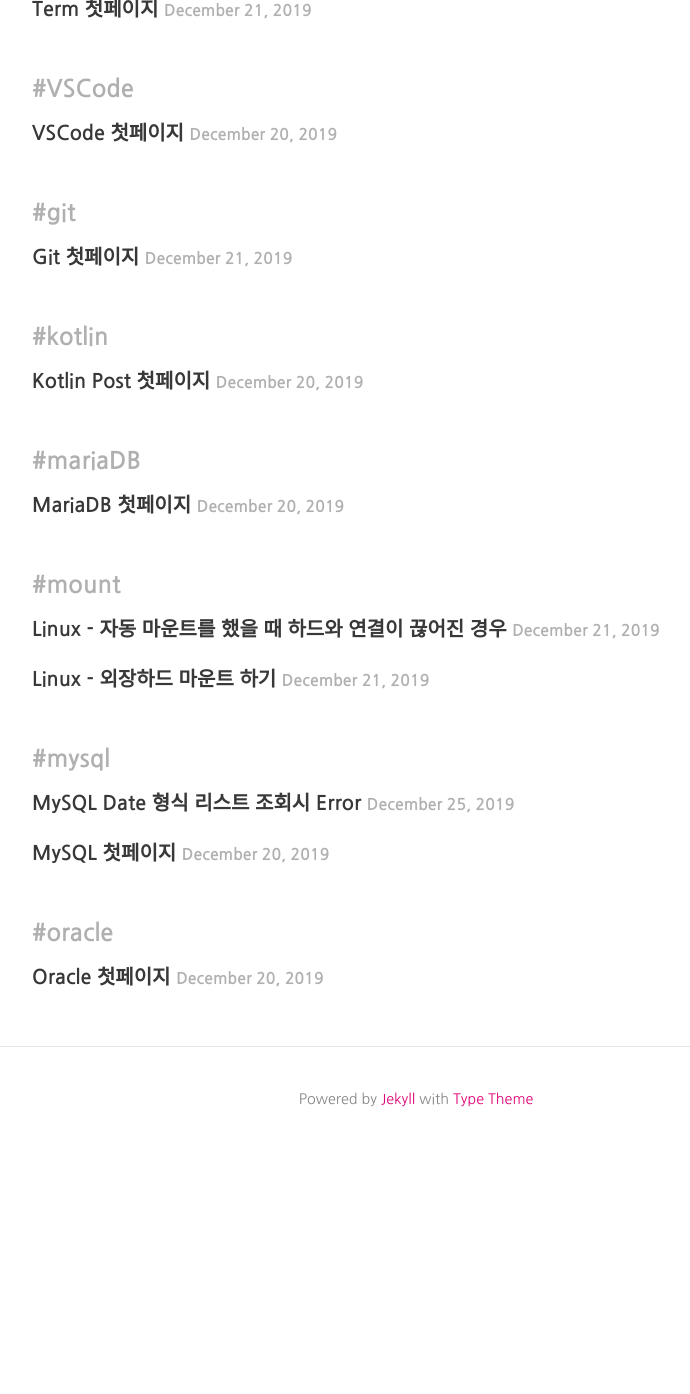
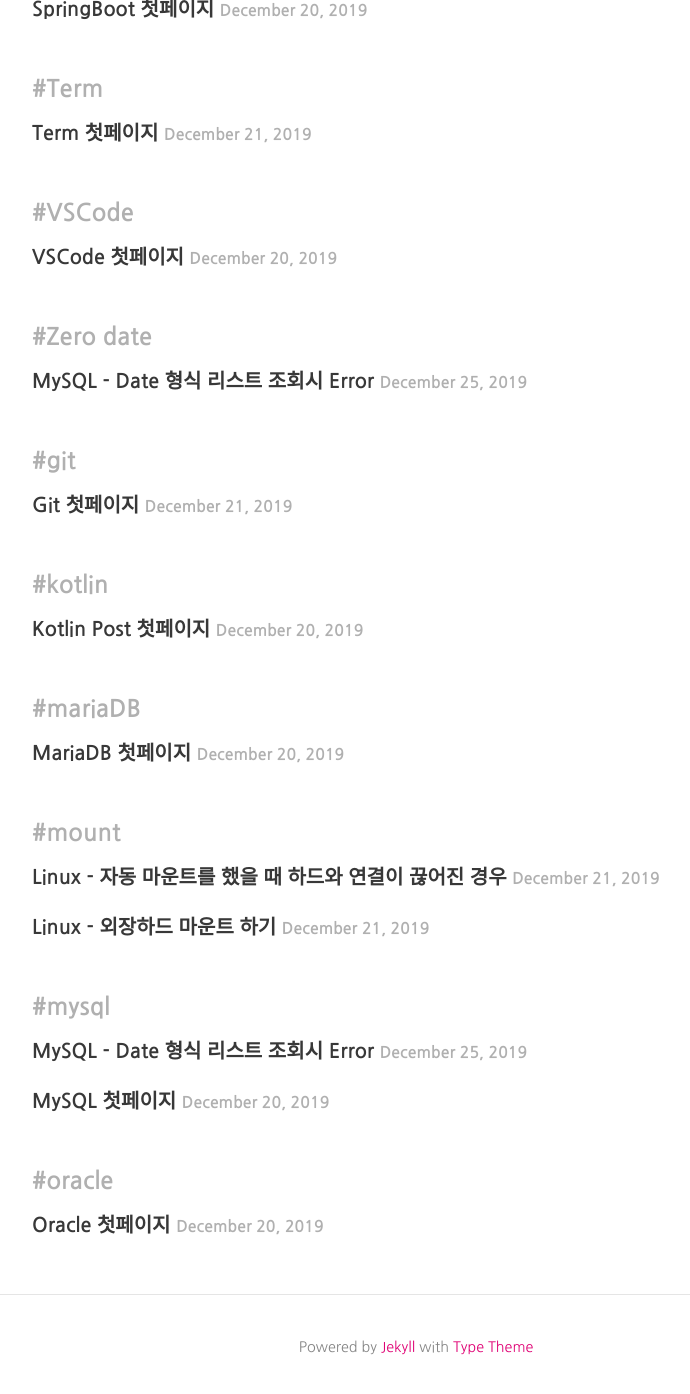
Before and after one commit to devDeuk/devdeuk.github.io, a Jekyll site: the page built from tags.html, in a window 1280 px wide and 1400 px high, scrolled down 2528 px. Shown: the top 1394 px of the window, without its empty margins (224-914 px from the left). Built offline with Jekyll 4.4.1, drawn with Linux system fonts in a browser that asks for light colours; nearby versions of some CDN libraries; comment, search, counter and statistics services are not loaded; before the commit the page ends 3680 px from its top, so only the background shows below that; some of the changed text lies outside the part shown.

Commit message:
com.mysql.cj.exceptions.DataReadException

```diff
--- a/_posts/DB-MySQL/2019-12-25-mysql-1.md
+++ b/_posts/DB-MySQL/2019-12-25-mysql-1.md
@@ -1,9 +1,9 @@
 ---
 layout: post
-title: MySQL Date 형식 리스트 조회시 Error
+title: MySQL - Date 형식 리스트 조회시 Error
 comments: true
 categories : [DataBase/MySQL]
-tags: [mysql]
+tags: [mysql, Zero date, Exception]
 ---
 
 # MySQL Date 형식 리스트 조회시 Error
```
